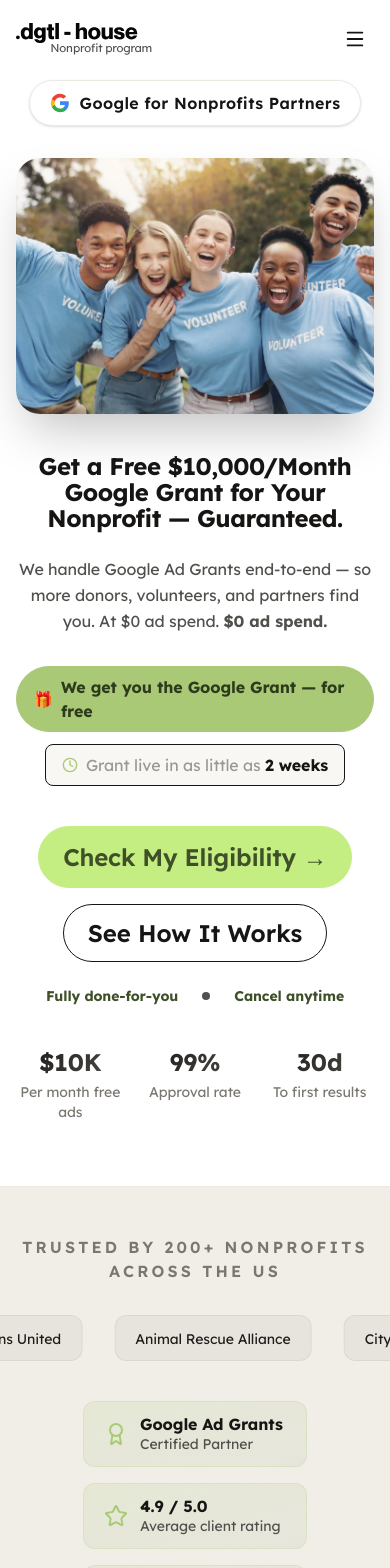
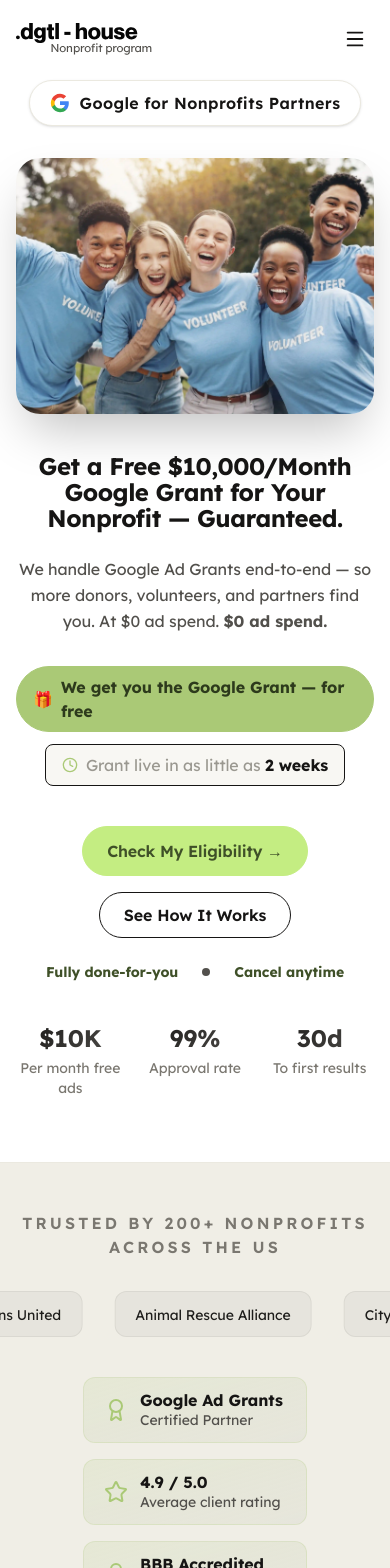
Before and after one commit to Lusiy321/alina-lend, a React (Vite) app: page / in a window 390 px wide. Shown: the top 1568 px of the page. Built offline with nearby package versions, Linux system fonts and the light colour scheme; a web font is replaced by a local one.

Commit message:
fix mobile

```diff
--- a/src/components/Header.jsx
+++ b/src/components/Header.jsx
@@ -112,7 +112,7 @@ export default function Header() {
                   href="https://api.dgtl-house.com/widget/bookings/dgtlhouse-nonprofits"
                   target="_blank"
                   rel="noopener noreferrer"
-                  className="btn-primary w-full justify-center !text-lg !py-2.5 !px-5"
+                  className="btn-primary w-full justify-center !py-2.5 !px-5"
                 >
                   Schedule call
                   <ChevronRight size={16} />
--- a/src/index.css
+++ b/src/index.css
@@ -231,10 +231,16 @@ samp {
     justify-content: center;
     gap: 10px;
     text-decoration: none;
-    font-size: 24px;
+    font-size: 16px;
     letter-spacing: -0.01em;
     position: relative;
     overflow: hidden;
+}
+
+@media (min-width: 640px) {
+    .btn-primary {
+        font-size: 24px;
+    }
 }
 
 .btn-primary:hover {
@@ -259,7 +265,13 @@ samp {
     justify-content: center;
     gap: 10px;
     text-decoration: none;
-    font-size: 24px;
+    font-size: 16px;
+}
+
+@media (min-width: 640px) {
+    .btn-secondary {
+        font-size: 24px;
+    }
 }
 
 .btn-secondary:hover {
```
